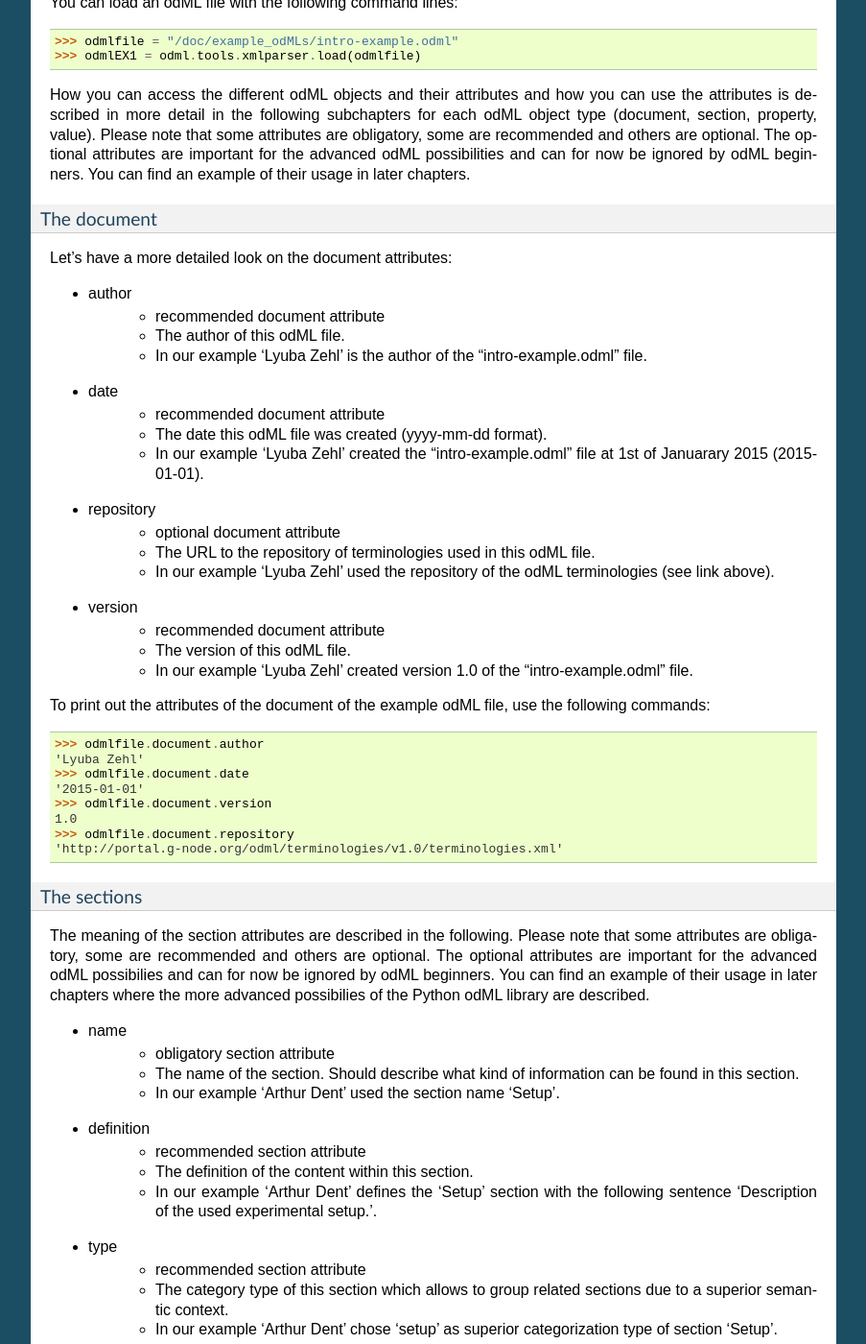
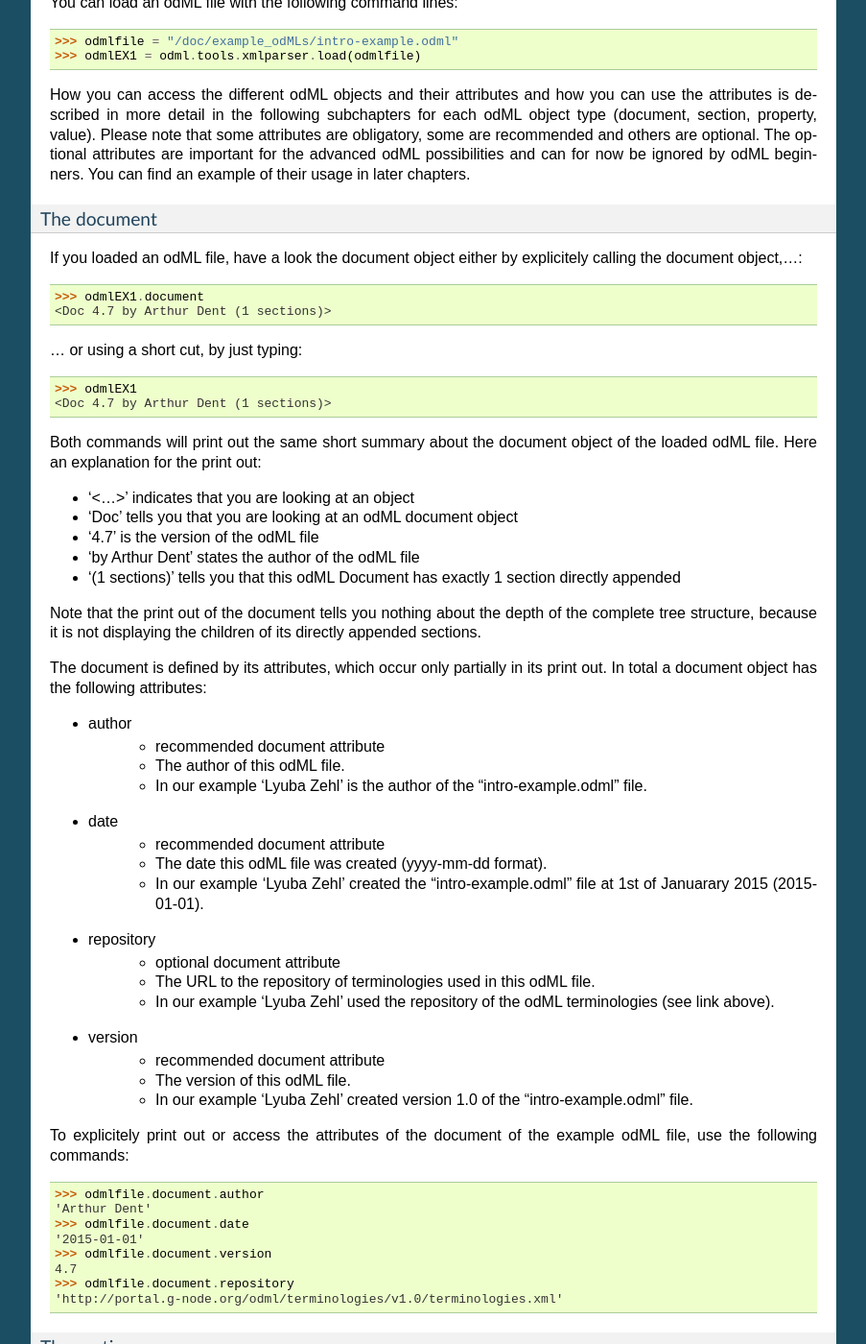
Before and after one commit to G-Node/python-odml, a Sphinx documentation site: the page built from doc/tutorial.rst, in a window 1280 px wide and 1400 px high, scrolled down 2352 px. Shown: the whole window at 96% size, without its empty margins (198-1101 px from the left). Built offline with Sphinx 7.4.7, drawn with Linux system fonts in a browser that asks for light colours.

Commit message:
updating tutorial

```diff
--- a/doc/tutorial.rst
+++ b/doc/tutorial.rst
@@ -161,7 +161,33 @@ beginners. You can find an example of their usage in later chapters.
 The document
 ************
 
-Let's have a more detailed look on the document attributes:
+If you loaded an odML file, have a look the document object either by
+explicitely calling the document object,...:
+
+	>>> odmlEX1.document
+	<Doc 4.7 by Arthur Dent (1 sections)>
+
+... or using a short cut, by just typing:
+
+	>>> odmlEX1
+	<Doc 4.7 by Arthur Dent (1 sections)>
+
+Both commands will print out the same short summary about the document object
+of the loaded odML file. Here an explanation for the print out:
+
+- '<...>' indicates that you are looking at an object
+- 'Doc' tells you that you are looking at an odML document object
+- '4.7' is the version of the odML file
+- 'by Arthur Dent' states the author of the odML file
+- '(1 sections)' tells you that this odML Document has exactly 1 section
+  directly appended
+
+Note that the print out of the document tells you nothing about the depth of
+the complete tree structure, because it is not displaying the children of its
+directly appended sections.
+
+The document is defined by its attributes, which occur only partially in its
+print out. In total a document object has the following attributes:
 
 - author
 	- recommended document attribute
@@ -184,15 +210,15 @@ Let's have a more detailed look on the document attributes:
 	- In our example 'Lyuba Zehl' created version 1.0 of the
 	  "intro-example.odml" file.
 
-To print out the attributes of the document of the example odML file,
-use the following commands::
+To explicitely print out or access the attributes of the document of the
+example odML file, use the following commands::
 
 	>>> odmlfile.document.author
-	'Lyuba Zehl'
+	'Arthur Dent'
 	>>> odmlfile.document.date
 	'2015-01-01'
 	>>> odmlfile.document.version
-	1.0
+	4.7
 	>>> odmlfile.document.repository
 	'http://portal.g-node.org/odml/terminologies/v1.0/terminologies.xml'
 
```
